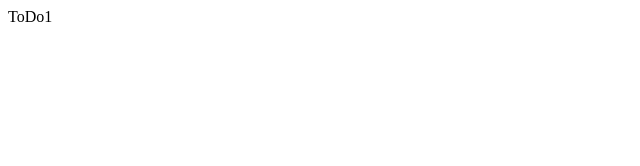
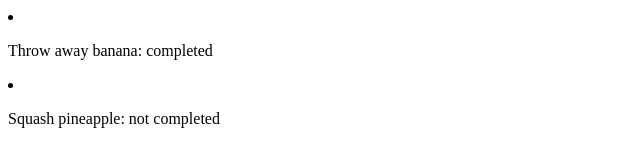
Before and after one commit to junyuanxue/To-Do-List, a plain HTML site: page index.html in a window 1280 px wide. Shown: the whole page, without its empty margins (0-640 px from the left). Drawn offline with nearby package versions, Linux system fonts and the light colour scheme.

Commit message:
multiple tasks

```diff
--- a/controllers.js
+++ b/controllers.js
@@ -1,3 +1,5 @@
 toDoApp.controller('ToDoController', function() {
-  this.todo = "ToDo1";
+  this.todos = [
+    { text: "Throw away banana", completed: true },
+    { text: "Squash pineapple", completed: false }];
 });
--- a/index.html
+++ b/index.html
@@ -9,7 +9,9 @@
   <body>
 
     <div ng-controller='ToDoController as controller'>
-      {{controller.todo}}
+      <li ng-repeat="todo in controller.todos">
+        <p>{{ todo.text }}: {{ todo.completed ? "completed" : "not completed" }}</p>
+      </li>
     </div>
 
   </body>
```
